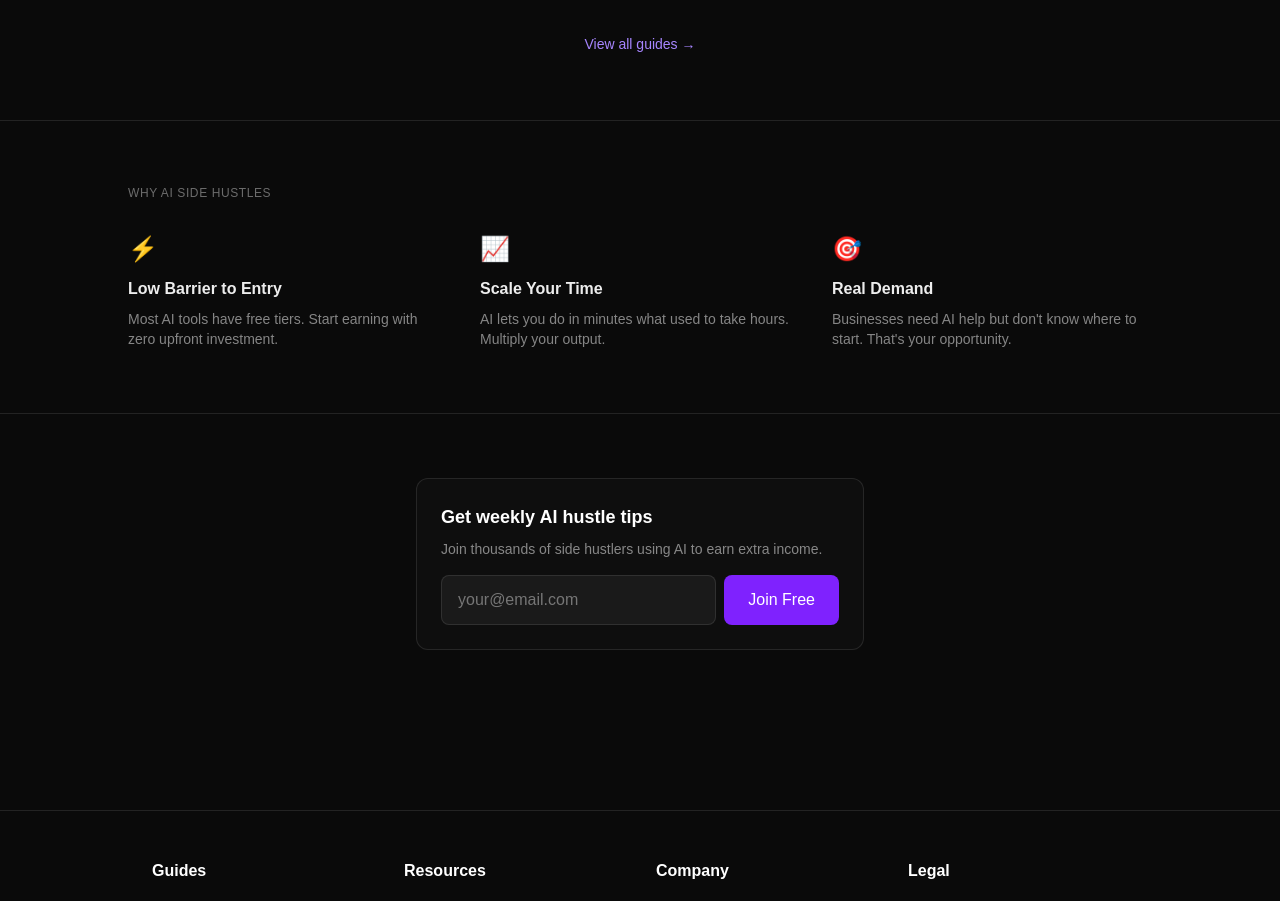
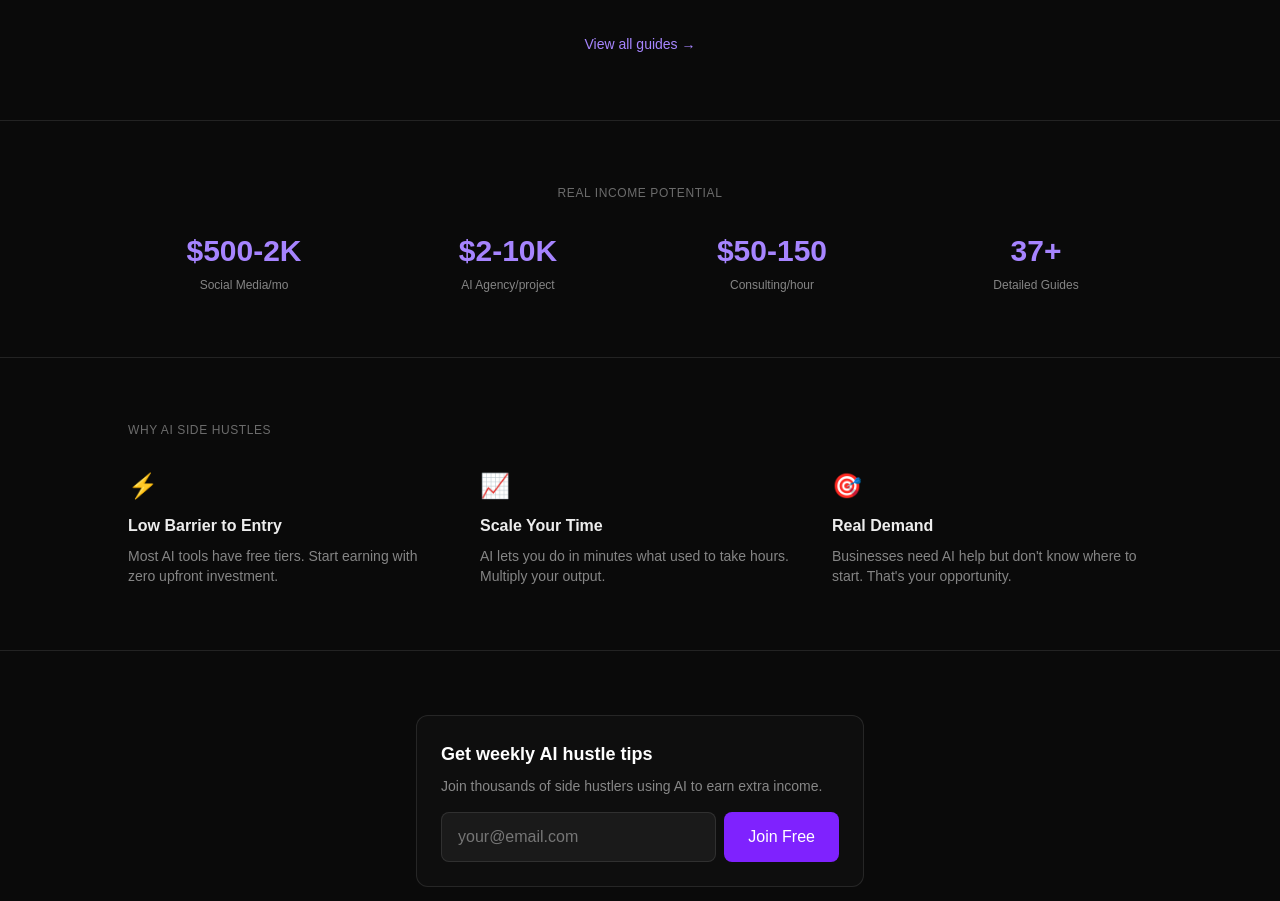
Before and after one commit to kaigritun/gigwithai, a Next.js app: page / in a window 1280 px wide. Shown: the part 1320-2221 px from the top of the page. Built offline with nearby package versions, Linux system fonts and the light colour scheme.

Commit message:
polish: add income potential stats section

```diff
--- a/app/page.tsx
+++ b/app/page.tsx
@@ -106,6 +106,29 @@ export default function Home() {
         </div>
       </section>
 
+      {/* Income Potential Stats */}
+      <section className="px-6 py-16 border-t border-white/10">
+        <div className="max-w-5xl mx-auto">
+          <p className="text-xs font-mono text-white/40 uppercase tracking-wider mb-8 text-center">
+            Real Income Potential
+          </p>
+
+          <div className="grid grid-cols-2 md:grid-cols-4 gap-8 text-center">
+            {[
+              { stat: '$500-2K', label: 'Social Media/mo' },
+              { stat: '$2-10K', label: 'AI Agency/project' },
+              { stat: '$50-150', label: 'Consulting/hour' },
+              { stat: '37+', label: 'Detailed Guides' },
+            ].map((item) => (
+              <div key={item.label}>
+                <div className="text-2xl md:text-3xl font-bold text-violet-400 mb-2">{item.stat}</div>
+                <div className="text-xs text-white/50">{item.label}</div>
+              </div>
+            ))}
+          </div>
+        </div>
+      </section>
+
       {/* Why This Works */}
       <section className="px-6 py-16 border-t border-white/10">
         <div className="max-w-5xl mx-auto">
```
